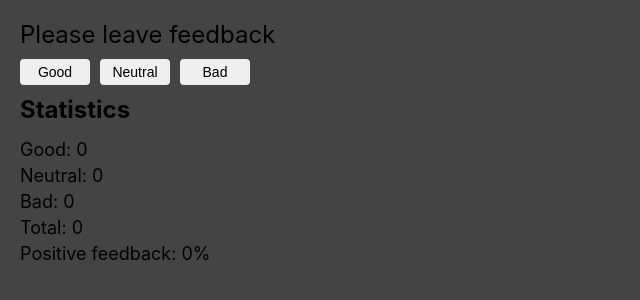
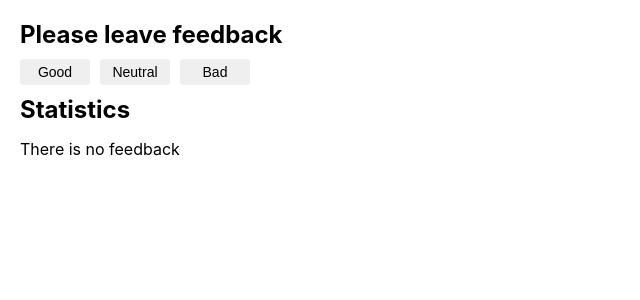
Before and after one commit to ArtemTeslenko/goit-react-hw-02-feedback, a React (Create React App) app: page / in a window 1280 px wide. Shown: the top 300 px of the page, without its empty margins (0-640 px from the left). Built offline with nearby package versions, Linux system fonts and the light colour scheme.

Commit message:
Completed application

```diff
--- a/src/components/Feedback/Feedback.jsx
+++ b/src/components/Feedback/Feedback.jsx
@@ -1,20 +1,38 @@
 import PropTypes from 'prop-types';
 import React from 'react';
-import {
-  FeedbackFieldWrapper,
-  FeedbackFieldElement,
-  FeedbackOptionsButton,
-  FeedbackOptionsItem,
-  FeedbackOptionsList,
-} from './Feedback.styled';
 import Statistics from '../Statistics/Statistics';
+import FeedbackOptions from '../FeedbackOptions/FeedbackOptions';
+import Section from '../Section/Section';
+import Notification from '../Notification/Notification';
+import { StatisticsTitle } from '../Statistics/Statistics.styled';
 
 class Feedback extends React.Component {
+  constructor() {
+    super();
+    this.total = 0;
+    this.positive = 0;
+  }
   state = {
     good: 0,
     neutral: 0,
     bad: 0,
   };
+
+  get totalFeedback() {
+    return this.total;
+  }
+
+  set totalFeedback(newTotal) {
+    this.total = newTotal;
+  }
+
+  get positiveValue() {
+    return this.positive;
+  }
+
+  set positiveValue(newPositive) {
+    this.positive = newPositive;
+  }
 
   handleIncrement = e => {
     const target = e.target.name;
@@ -34,34 +52,29 @@ class Feedback extends React.Component {
   };
 
   render() {
+    this.totalFeedback = this.countTotalFeedback();
+    this.positiveValue = this.countPositiveFeedbackPercentage();
     const { feedbackOptions } = this.props;
     const { good, neutral, bad } = this.state;
     return (
-      <FeedbackFieldWrapper>
-        <FeedbackFieldElement>Please leave feedback</FeedbackFieldElement>
-        <FeedbackOptionsList>
-          {feedbackOptions.map(item => {
-            return (
-              <FeedbackOptionsItem key={item.name}>
-                <FeedbackOptionsButton
-                  type="button"
-                  name={item.name}
-                  onClick={this.handleIncrement}
-                >
-                  {item.value}
-                </FeedbackOptionsButton>
-              </FeedbackOptionsItem>
-            );
-          })}
-        </FeedbackOptionsList>
-        <Statistics
-          good={good}
-          neutral={neutral}
-          bad={bad}
-          total={this.countTotalFeedback()}
-          positivePercentage={this.countPositiveFeedbackPercentage()}
-        ></Statistics>
-      </FeedbackFieldWrapper>
+      <Section title="Please leave feedback">
+        <FeedbackOptions
+          options={feedbackOptions}
+          onLeaveFeedback={this.handleIncrement}
+        ></FeedbackOptions>
+        <StatisticsTitle>Statistics</StatisticsTitle>
+        {this.totalFeedback ? (
+          <Statistics
+            good={good}
+            neutral={neutral}
+            bad={bad}
+            total={this.totalFeedback}
+            positivePercentage={this.positiveValue}
+          ></Statistics>
+        ) : (
+          <Notification message="There is no feedback" />
+        )}
+      </Section>
     );
   }
 }
--- /dev/null
+++ b/src/components/FeedbackOptions/FeedbackOptions.jsx
@@ -0,0 +1,36 @@
+import PropTypes from 'prop-types';
+import React from 'react';
+import {
+  FeedbackOptionsWrapper,
+  FeedbackOptionsList,
+  FeedbackOptionsItem,
+  FeedbackOptionsButton,
+} from './FeedbackOptions.styled';
+
+function FeedbackOptions({ options, onLeaveFeedback }) {
+  return (
+    <FeedbackOptionsWrapper>
+      <FeedbackOptionsList>
+        {options.map(item => (
+          <FeedbackOptionsItem key={item.name}>
+            <FeedbackOptionsButton onClick={onLeaveFeedback} name={item.name}>
+              {item.value}
+            </FeedbackOptionsButton>
+          </FeedbackOptionsItem>
+        ))}
+      </FeedbackOptionsList>
+    </FeedbackOptionsWrapper>
+  );
+}
+
+export default FeedbackOptions;
+
+FeedbackOptions.propTypes = {
+  options: PropTypes.arrayOf(
+    PropTypes.shape({
+      name: PropTypes.string.isRequired,
+      value: PropTypes.string.isRequired,
+    })
+  ),
+  onLeaveFeedback: PropTypes.func.isRequired,
+};
--- a/src/components/Feedback/Feedback.styled.jsx
+++ b/src/components/FeedbackOptions/FeedbackOptions.styled.jsx
@@ -1,11 +1,6 @@
 import styled from 'styled-components';
 
-export const FeedbackFieldWrapper = styled.div``;
-
-export const FeedbackFieldElement = styled.p`
-  margin-bottom: 10px;
-  font-size: 24px;
-`;
+export const FeedbackOptionsWrapper = styled.div``;
 
 export const FeedbackOptionsList = styled.ul`
   display: flex;
--- /dev/null
+++ b/src/components/Notification/Notification.jsx
@@ -0,0 +1,13 @@
+import PropTypes from 'prop-types';
+import React from 'react';
+import { NotificationText } from './Notification.styled';
+
+function Notification({ message }) {
+  return <NotificationText>{message}</NotificationText>;
+}
+
+export default Notification;
+
+Notification.propTypes = {
+  message: PropTypes.string.isRequired,
+};
--- /dev/null
+++ b/src/components/Notification/Notification.styled.jsx
@@ -0,0 +1,5 @@
+import styled from 'styled-components';
+
+export const NotificationText = styled.p`
+  font-size: 16px;
+`;
--- /dev/null
+++ b/src/components/Section/Section.jsx
@@ -0,0 +1,19 @@
+import PropTypes from 'prop-types';
+import React from 'react';
+import { SectionWrapper, SectionTitle } from './Section.styled';
+
+function Section({ title, children }) {
+  return (
+    <SectionWrapper>
+      <SectionTitle>{title}</SectionTitle>
+      {children}
+    </SectionWrapper>
+  );
+}
+
+export default Section;
+
+Section.propTypes = {
+  title: PropTypes.string,
+  children: PropTypes.node,
+};
--- /dev/null
+++ b/src/components/Section/Section.styled.jsx
@@ -0,0 +1,8 @@
+import styled from 'styled-components';
+
+export const SectionWrapper = styled.section``;
+
+export const SectionTitle = styled.h1`
+  margin-bottom: 10px;
+  font-size: 24px;
+`;
--- a/src/components/Statistics/Statistics.jsx
+++ b/src/components/Statistics/Statistics.jsx
@@ -1,16 +1,11 @@
 import PropTypes from 'prop-types';
 import React from 'react';
-import {
-  StatisticsWrapper,
-  StatisticsDataTitle,
-  StatisticsUnitInfo,
-} from './Statistics.styled';
+import { StatisticsWrapper, StatisticsUnitInfo } from './Statistics.styled';
 
 function Statistics(props) {
   const { good, neutral, bad, total, positivePercentage } = props;
   return (
     <StatisticsWrapper>
-      <StatisticsDataTitle>Statistics</StatisticsDataTitle>
       <StatisticsUnitInfo>Good: {good}</StatisticsUnitInfo>
       <StatisticsUnitInfo>Neutral: {neutral}</StatisticsUnitInfo>
       <StatisticsUnitInfo>Bad: {bad}</StatisticsUnitInfo>
--- a/src/components/Statistics/Statistics.styled.jsx
+++ b/src/components/Statistics/Statistics.styled.jsx
@@ -1,15 +1,18 @@
 import styled from 'styled-components';
 
-export const StatisticsWrapper = styled.div``;
+export const StatisticsWrapper = styled.div`
+  & p:not(:last-child) {
+    margin-bottom: 5px;
+  }
+`;
 
-export const StatisticsDataTitle = styled.h1`
+export const StatisticsTitle = styled.h2`
   margin-bottom: 15px;
   font-size: 24px;
 `;
 
 export const StatisticsUnitInfo = styled.p`
   font-size: 18px;
-  margin-bottom: 5px;
   & span {
     margin-left: 5px;
   }
--- a/src/index.css
+++ b/src/index.css
@@ -14,16 +14,13 @@ code {
     monospace;
 }
 
-body {
-  background-color: #444444;
-}
-
 * {
   box-sizing: border-box;
 }
 
 p,
-h1 {
+h1,
+h2 {
   margin: 0;
 }
 
```
